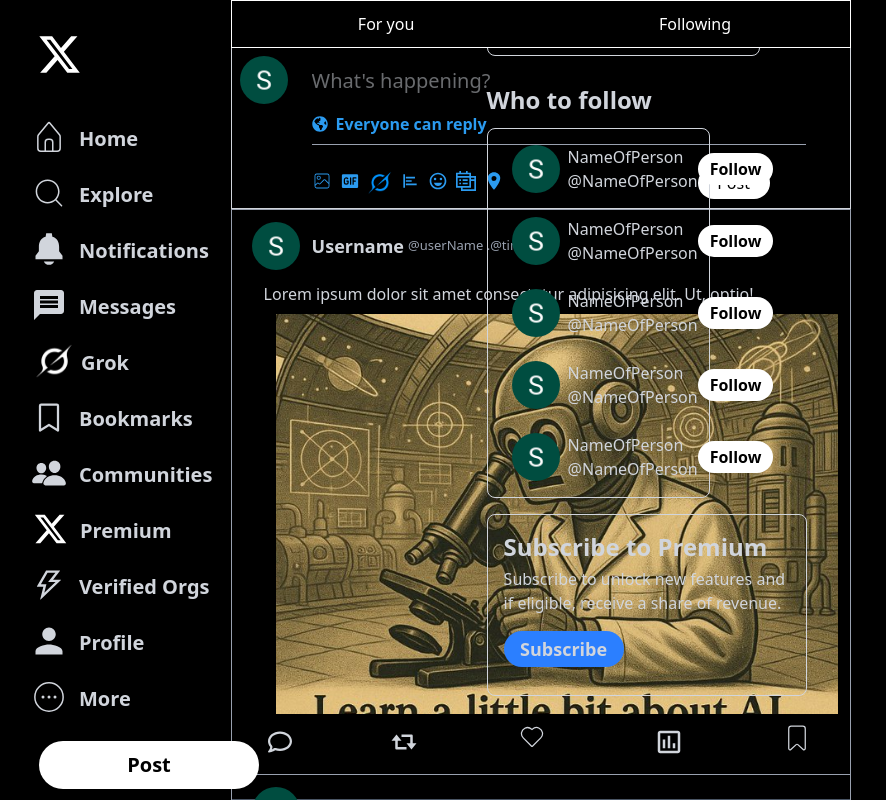
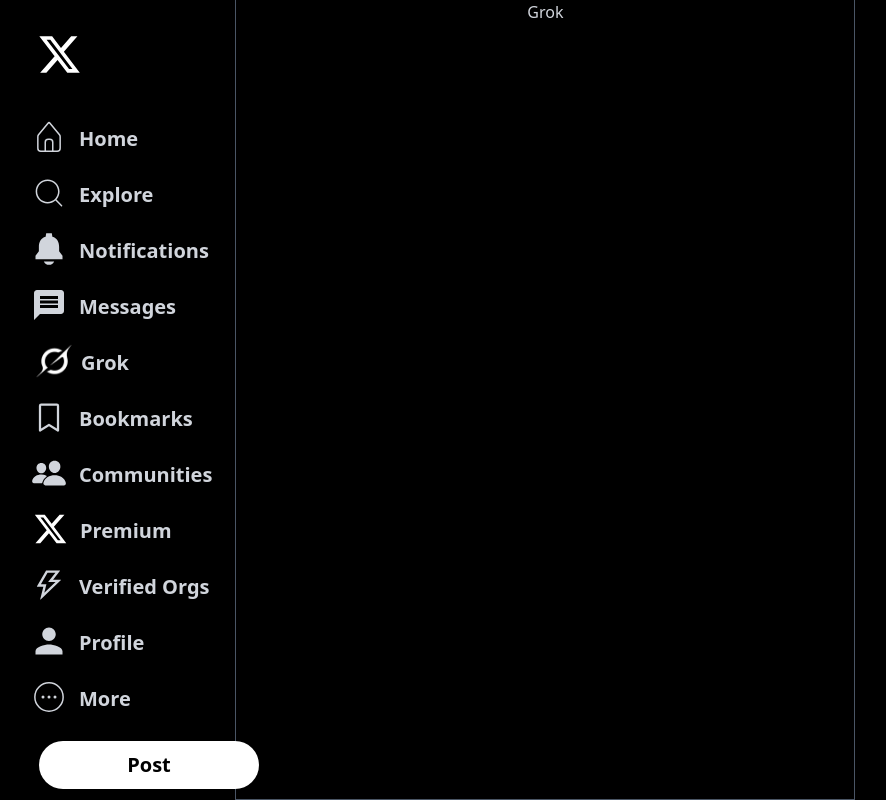
Before and after one commit to Subhanjal-Pant/Twitter-full-stack-clone, a React (Vite) app in the folder frontend/: page /grok in a window 1280 px wide. Shown: the top 800 px of the page, without its empty margins (275-1161 px from the left). Built offline with nearby package versions, Linux system fonts and the light colour scheme.

Commit message:
Add Profile and routes

```diff
--- a/frontend/package.json
+++ b/frontend/package.json
@@ -15,7 +15,7 @@
     "react": "^19.1.0",
     "react-dom": "^19.1.0",
     "react-icons": "^5.5.0",
-    "tailwindcss": "^4.1.7"
+    "react-router-dom": "^6.30.1"
   },
   "devDependencies": {
     "@eslint/js": "^9.25.0",
@@ -26,6 +26,7 @@
     "eslint-plugin-react-hooks": "^5.2.0",
     "eslint-plugin-react-refresh": "^0.4.19",
     "globals": "^16.0.0",
+    "tailwindcss": "^4.1.8",
     "vite": "^6.3.5"
   }
 }
--- a/frontend/src/App.jsx
+++ b/frontend/src/App.jsx
@@ -1,15 +1,59 @@
-import { useState } from 'react'
-import Home from './components/Home'
-function App() {
+import React from "react";
+import {
+  createBrowserRouter,
+  RouterProvider,
+  Outlet,
+  Route,
+  Routes,
+} from "react-router-dom";
+import LeftSidebar from "./components/LeftSidebar";
+import RightSidebar from "./components/RightSidebar";
+import Feed from "./components/Feed";
+import Profile from "./components/Profile";
+import Layout from "./components/Layout";
+import Grok from "./components/Grok";
 
 
+const App = () => {
+  const router = createBrowserRouter([
+    {
+      path: "/",
+      element: <Layout />,
+      children: [
+        {
+          path: "/",
+          element: <Feed />,
+        },
+        {
+          path: "/profile",
+          element: <Profile />,
+        },
+        {
+          path: "/home",
+          element: <Feed />,
+        },
+        {
+          path: "/grok",
+          element: <Grok />
+        }
+      ],
+    },
+  ]);
+
   return (
-    <>
-      <div className='flex flex-row bg-black px-20 min-h-screen'>
-        <Home />
+    <RouterProvider router={router}>
+      <div className="flex flex-row justify-between w-[80%] min-h-screen mx-[8%] px-2 bg-[#000000] text-gray-300 ">
+        <LeftSidebar />
+        <div>
+          <Routes>
+            <Route path="/" element={<Feed />} />
+            <Route path="/profile" element={<Profile />} />
+          </Routes>
+        </div>
+        <RightSidebar />
       </div>
-    </>
-  )
-}
+    </RouterProvider>
+  );
+};
 
-export default App
+export default App;
--- a/frontend/src/components/Avatar.jsx
+++ b/frontend/src/components/Avatar.jsx
@@ -1,8 +1,8 @@
 import React from 'react'
 
-const Avatar = () => {
+const Avatar = ({width ='12'}) => {
   return (
-    <div className='border-[100%] rounded-full w-12 m-2'>
+    <div className={`border-[100%] rounded-full w-${width} m-2`}>
 
         <img className='rounded-full' src="./no_image_avatar.png" alt="Hello" />
     </div>
--- a/frontend/src/components/Feed.jsx
+++ b/frontend/src/components/Feed.jsx
@@ -5,7 +5,7 @@
 
 const Feed = () => {
   return (
-    <div className='flex flex-col border-t-0 border-gray-600 border-[1px] h-screen w-[620px] ml-82 items-center' >
+    <div className='flex flex-col border-t-0 border-gray-600 border-[1px] h-screen w-[620px] ml-100 items-center' >
       <div>
         <CreatePost />
         <Tweet />
--- /dev/null
+++ b/frontend/src/components/Grok.jsx
@@ -0,0 +1,9 @@
+import React from 'react'
+
+const Grok = () => {
+  return (
+    <div className='flex flex-col border-t-0 border-gray-600 border-[1px] h-screen w-[620px] ml-100 items-center'>Grok</div>
+  )
+}
+
+export default Grok
--- /dev/null
+++ b/frontend/src/components/Layout.jsx
@@ -0,0 +1,19 @@
+// Layout.jsx
+import React from 'react'
+import { Outlet } from 'react-router-dom'
+import LeftSidebar from './LeftSidebar'
+import RightSidebar from './RightSidebar'
+
+const Layout = () => {
+  return (
+    <div className='flex flex-row justify-between w-[80%] min-h-screen mx-[8%] px-2 bg-[#000000] text-gray-300'>
+      <LeftSidebar />
+      <main className='flex-1'>
+        <Outlet />
+      </main>
+      <RightSidebar />
+    </div>
+  )
+}
+
+export default Layout
--- a/frontend/src/components/LeftSidebar.jsx
+++ b/frontend/src/components/LeftSidebar.jsx
@@ -6,10 +6,16 @@
 import { AiOutlineThunderbolt } from "react-icons/ai";
 import { IoMdPerson } from "react-icons/io";
 import { CiCircleMore } from "react-icons/ci";
-
+import { useNavigate } from "react-router-dom";
 
 
 const LeftSidebar = () => {
+  const navigate = useNavigate();
+
+  const handleRouteProfile =()=>navigate('/profile');
+  const handleHomeNavigate = ()=> navigate('/');
+  const handleGrokRoute = ()=> navigate("/grok")
+
   return (
     <div className="w-[250px] pt-8 fixed left-[300px]">
       <div className="flex flex-col gap-0">
@@ -27,7 +33,8 @@
         </div>
 
         <div>
-          <div className="flex items-center gap-3 w-56 h-14 cursor-pointer hover:border-2 hover:border-white rounded-full box-border border-2 border-[#0000]">
+          <div className="flex items-center gap-3 w-56 h-14 cursor-pointer hover:border-2 hover:border-white rounded-full box-border border-2 border-[#0000]"
+          onClick={handleHomeNavigate}>
             <CiHome className="text-4xl ml-1"/>
             <h2 className="text-xl font-bold mt-1">Home</h2>
 
@@ -56,7 +63,8 @@
           </div>
         </div>
         <div>
-          <div className="flex items-center gap-1  w-56 h-14 cursor-pointer hover:border-2 hover:border-white rounded-full box-border border-2 border-[#0000]">
+          <div className="flex items-center gap-1  w-56 h-14 cursor-pointer hover:border-2 hover:border-white rounded-full box-border border-2 border-[#0000]"
+          onClick={handleGrokRoute}>
             <img src="./grok.png" alt="Error" width={"46px"} className="ml-[4px]" />
             <h2 className="text-xl font-bold mt-1">Grok</h2>
 
@@ -99,7 +107,8 @@
           </div>
         </div>
         <div>
-          <div className="flex items-center gap-3 w-56 h-14 cursor-pointer hover:border-2 hover:border-white rounded-full box-border border-2 border-[#0000]">
+          <div className="flex items-center gap-3 w-56 h-14 cursor-pointer hover:border-2 hover:border-white rounded-full box-border border-2 border-[#0000]"
+          onClick={handleRouteProfile}>
             <IoMdPerson className="text-4xl ml-1"/>
             <h2 className="text-xl font-bold mt-1">Profile</h2>
 
--- /dev/null
+++ b/frontend/src/components/Profile.jsx
@@ -0,0 +1,39 @@
+import React from "react";
+import { MdArrowBack } from "react-icons/md";
+import { useNavigate } from "react-router-dom";
+import { useState } from "react";
+import Avatar from "./Avatar";
+const Profile = () => {
+  const navigate = useNavigate();
+  const handleBack = ()=> navigate("/home")
+
+  const [noOfPosts, setNoOfPosts] = useState(0)
+
+  return (
+    <div className="border-t-0 border-gray-600 border-[1px] h-screen w-[620px] ml-100 items-center">
+      <div className="p-2">
+        <div className="h-16 flex items-center gap-2">
+          <button
+          onClick={handleBack}
+          className="text-white font-bold cursor-pointer rounded-full border-[1px] border-black p-1 hover:border-[1px] hover:bg-gray-800 active:bg-gray-900"><MdArrowBack size={25}/></button>
+          <div>
+            <h1 className="text-xl font-bold">User Name</h1>
+            <p className="text-gray-500 text-sm"> {noOfPosts} posts</p>
+          </div>
+        </div>
+        <div className="relative">
+          <img
+          className="w-[100%]"
+            src="https://pbs.twimg.com/profile_banners/1581707412922200067/1693248932/1080x360"
+            alt="banner"
+          />
+          <div className="border-2 ">
+            <Avatar width="30"/>
+          </div>
+        </div>
+      </div>
+    </div>
+  );
+};
+
+export default Profile;
--- a/frontend/src/components/RightSidebar.jsx
+++ b/frontend/src/components/RightSidebar.jsx
@@ -5,10 +5,11 @@
 
 const RightSidebar = () => {
   return (
+    <div className='hidden rb:block'>
       <div className='w-[23%] px-4 flex flex-col gap-4 py-4 fixed right-60' >
         <div className='flex flex-row relative items-center'>
           <CiSearch className='relative left-8 text-2xl'/>
-        <input className='border h-10 rounded-lg w-[300px] pl-10' placeholder='Search' type="text" />
+          <input className='border h-10 rounded-lg w-[300px] pl-10 focus:border-blue' placeholder='Search' type="text" />
         </div>
         <div>
           <h1 className='text-2xl font-bold left-0 my-3'>Who to follow</h1>
@@ -22,6 +23,7 @@
         </div>
         <Subscribe />
       </div>
+    </div>
   )
 }
 
--- a/frontend/src/index.css
+++ b/frontend/src/index.css
@@ -3,3 +3,7 @@
     background-color: black;
     margin:0
 }
+
+@theme {
+  --breakpoint-rb: 105rem;
+}
```
Also changed, not shown: 1 other file (tests, documents, lock files or other folders). Lines whose indentation alone changed are shown as unchanged.
